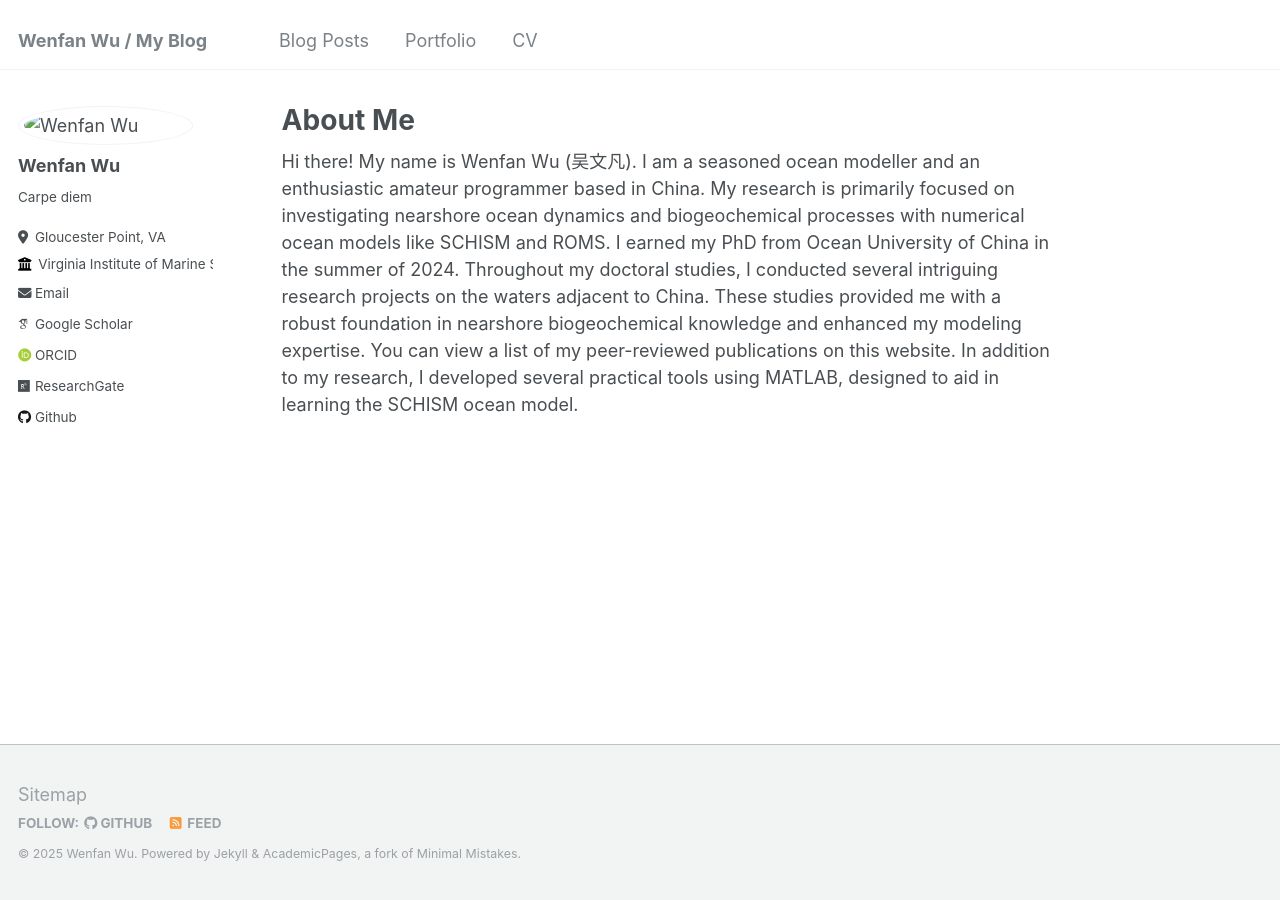
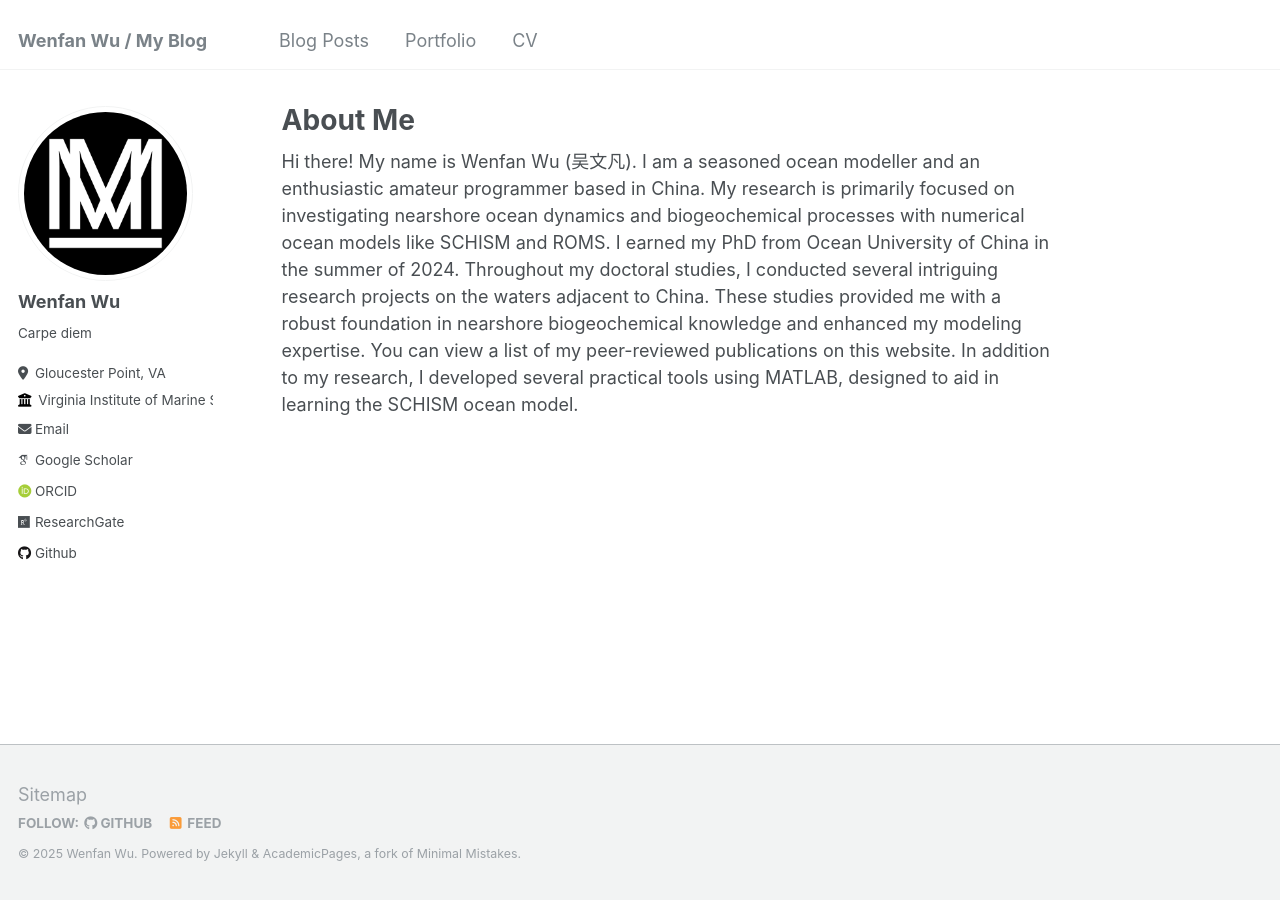
Before and after one commit to wenfanwu/wenfanwu.github.io, a Jekyll site: the page built from _pages/about.md, in a window 1280 px wide. Built offline with Jekyll 4.4.1, drawn with Linux system fonts in a browser that asks for light colours; some web fonts are replaced.

Commit message:
Update _config.yml

```diff
--- a/_config.yml
+++ b/_config.yml
@@ -21,7 +21,7 @@ repository               : "wenfanwu/wenfanwu.github.io"
 #               Additional customization can be done by editing /_includes/author-profile.html
 author:
   # Biographic information
-  avatar           : "/images/site-logo.png"
+  avatar           : "site-logo.png"
   name             : "Wenfan Wu"
   pronouns         : # example: "he/his/him"
   bio              : "Carpe diem"
```
